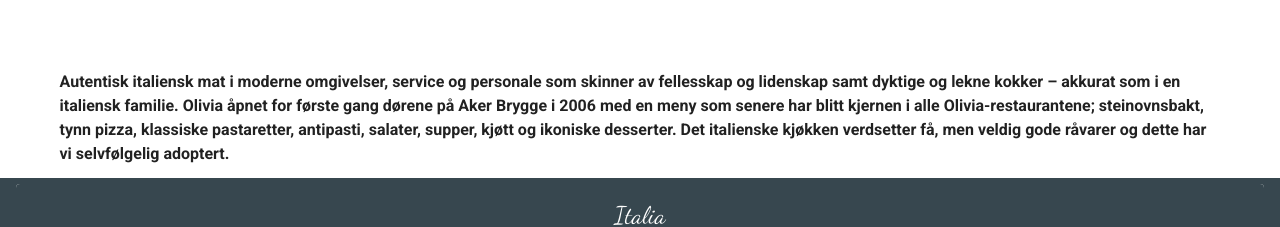
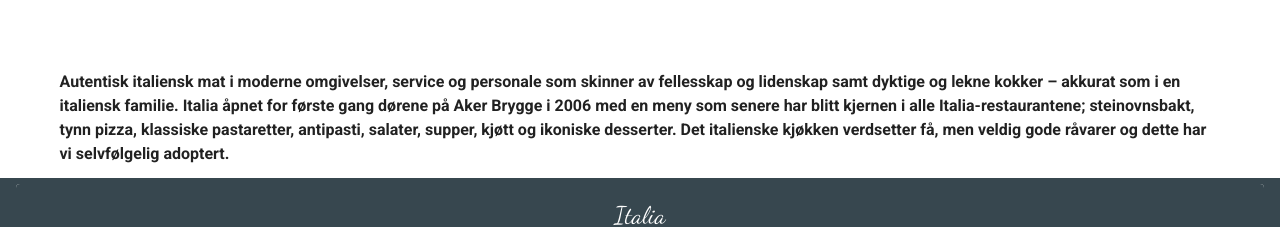
Before and after one commit to mebernts/restaurant, a Vue app in the folder restaurant/: page /about in a window 1280 px wide. Shown: the part 654-881 px from the top of the page. Built offline with nearby package versions, Linux system fonts and the light colour scheme.

Commit message:
skrivefeil

```diff
--- a/restaurant/src/views/About.vue
+++ b/restaurant/src/views/About.vue
@@ -13,8 +13,8 @@
     som skinner av fellesskap og lidenskap samt dyktige og lekne kokker
     – akkurat som i en italiensk familie.
 
-Olivia åpnet for første gang dørene på Aker Brygge i 2006 med en meny
-som senere har blitt kjernen i alle Olivia-restaurantene; steinovnsbakt,
+Italia åpnet for første gang dørene på Aker Brygge i 2006 med en meny
+som senere har blitt kjernen i alle Italia-restaurantene; steinovnsbakt,
 tynn pizza, klassiske pastaretter, antipasti, salater, supper, kjøtt og ikoniske desserter.
 Det italienske kjøkken verdsetter få, men veldig gode råvarer og dette har vi selvfølgelig adoptert.
 
```
